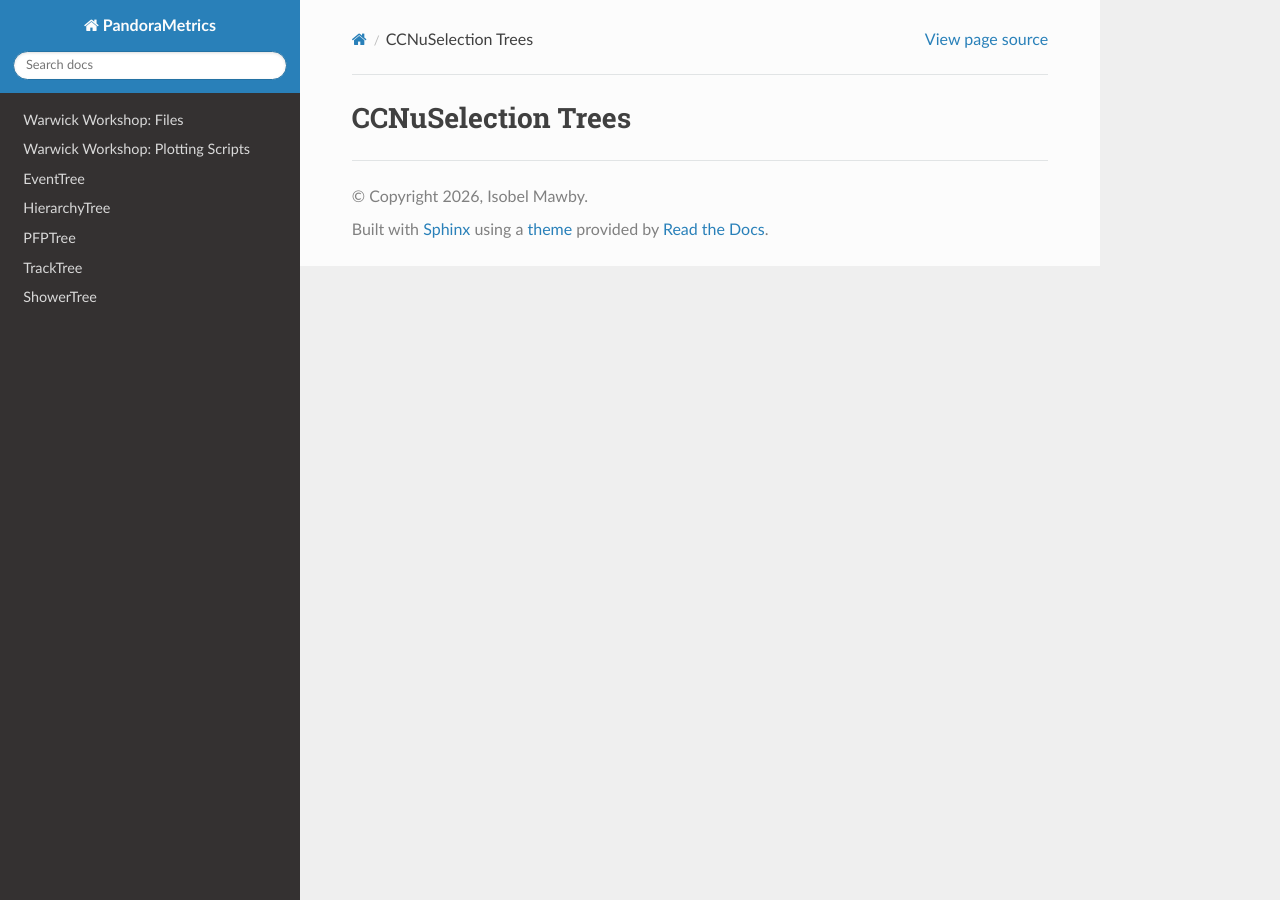
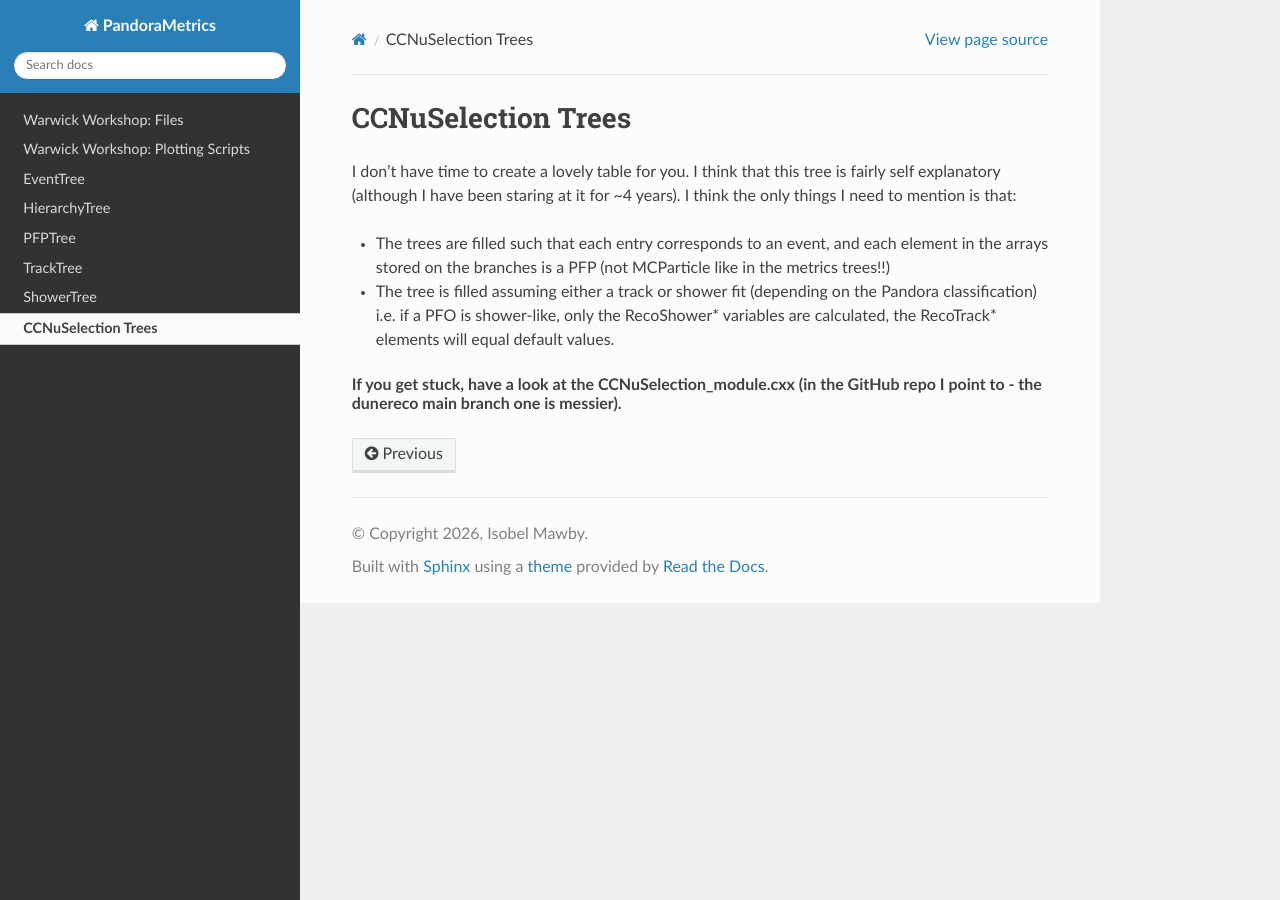
Before and after one commit to imawby/PandoraValidationDocs, a Sphinx documentation site: the page built from docs/source/CCNuSelectionFiles.rst, in a window 1280 px wide. Built offline with Sphinx 7.4.7 and the Read the Docs theme 3.1.0, drawn with Linux system fonts in a browser that asks for light colours.

Commit message:
ch ch changes

```diff
--- a/docs/source/CCNuSelectionFiles.rst
+++ b/docs/source/CCNuSelectionFiles.rst
@@ -3,5 +3,10 @@ CCNuSelection Trees
 
 .. _ccnuselection:
 
+I don't have time to create a lovely table for you. I think that this tree is fairly self explanatory (although I have been staring at it for ~4 years). I think the only things I need to mention is that:
 
+- The trees are filled such that each entry corresponds to an event, and each element in the arrays stored on the branches is a PFP (not MCParticle like in the metrics trees!!)
+- The tree is filled assuming either a track or shower fit (depending on the Pandora classification) i.e. if a PFO is shower-like, only the RecoShower* variables are calculated, the RecoTrack* elements will equal default values.
+
+If you get stuck, have a look at the CCNuSelection_module.cxx (in the GitHub repo I point to - the dunereco main branch one is messier).
    ..
--- a/docs/source/index.rst
+++ b/docs/source/index.rst
@@ -27,4 +27,5 @@ These files were made with dunesw=v10_13_00d00 with the following branches:
    PFPTree
    TrackTree
    ShowerTree
+   CCNuSelectionFiles
 .. note::
```
